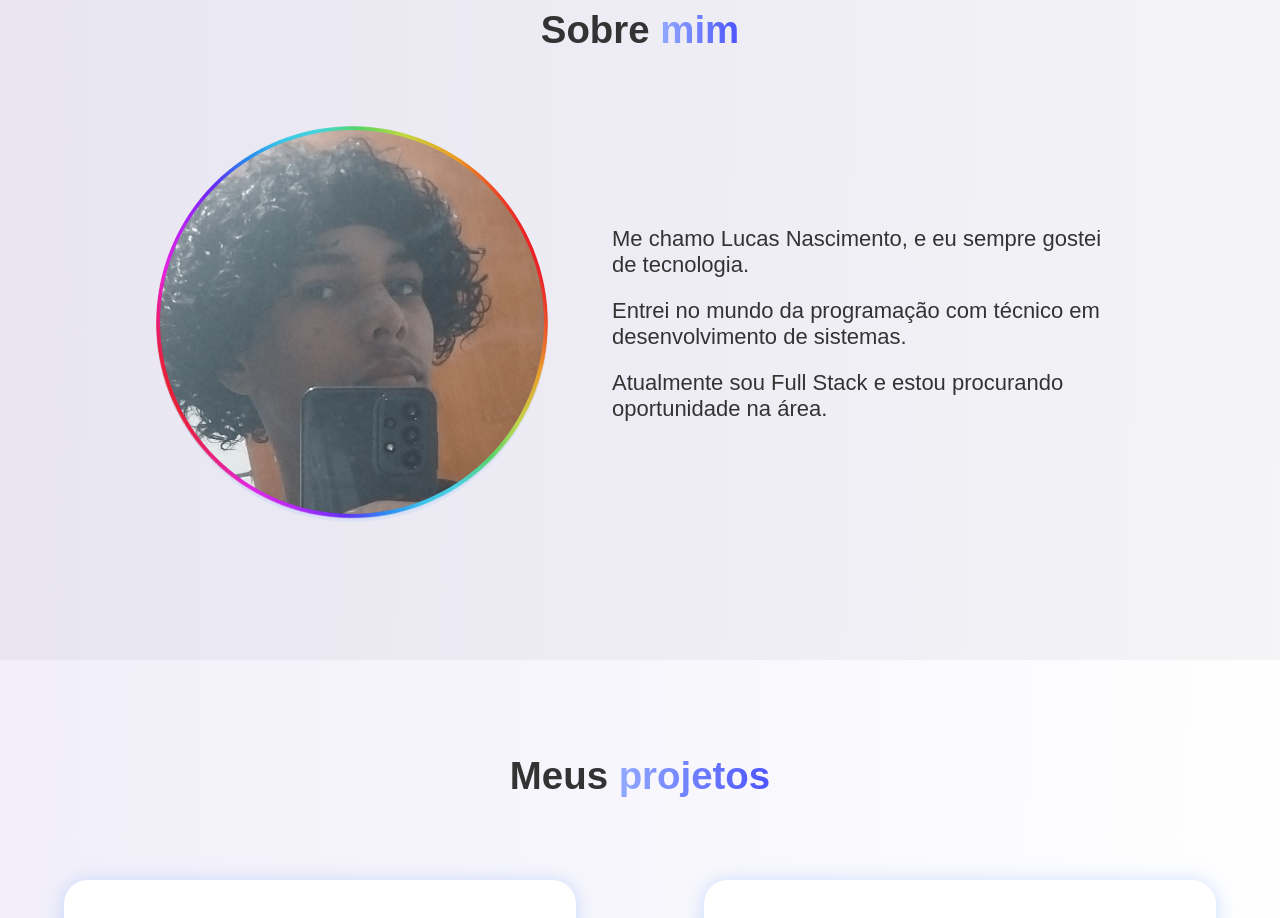
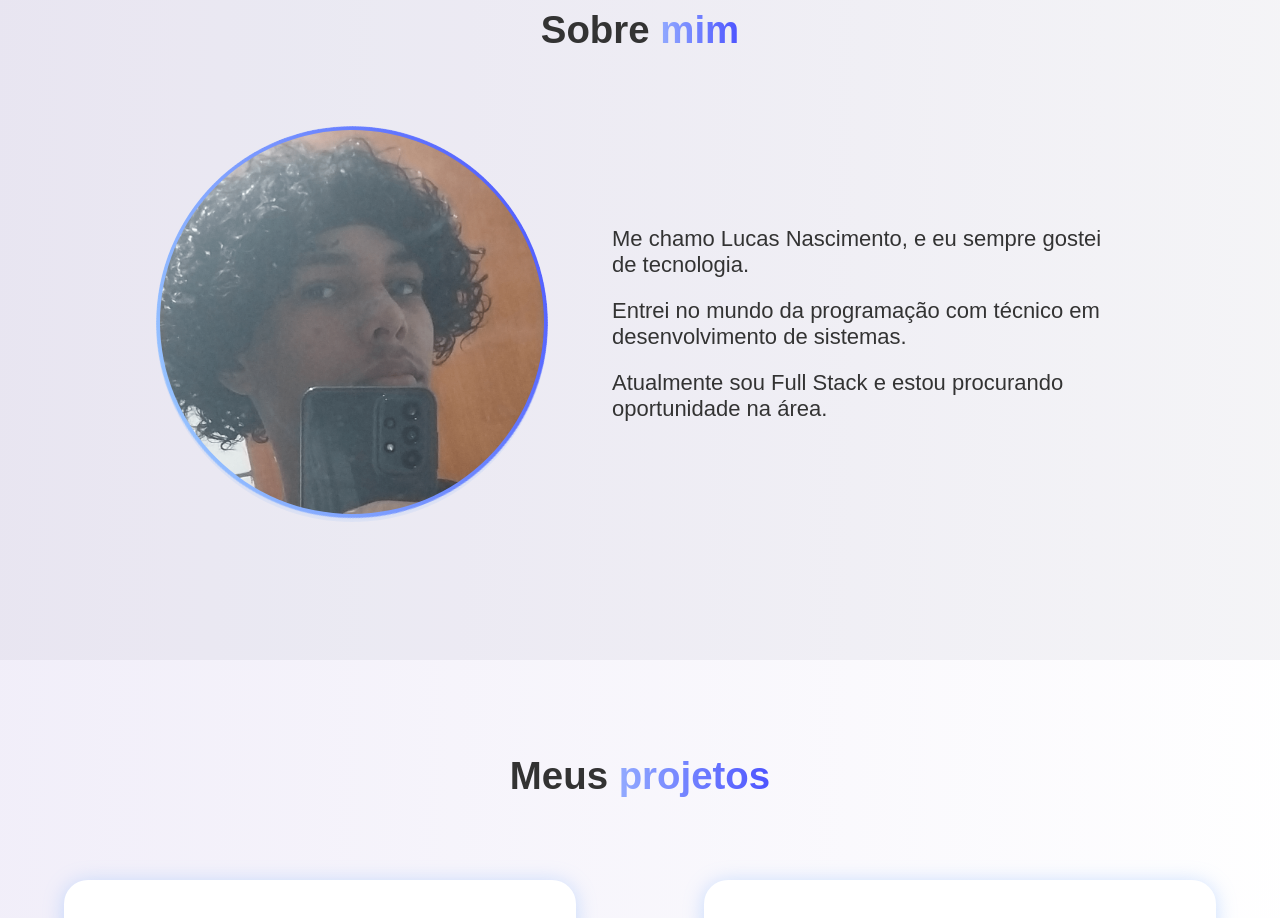
Before and after one commit to lucasns06/portfolio, a React (Create React App) app: page /#/ in a window 1280 px wide. Shown: the part 940-1858 px from the top of the page. Built offline with nearby package versions, Linux system fonts and the light colour scheme.

Commit message:
mudança na cor da borda do sobre

```diff
--- a/src/components/sobre/sobre.css
+++ b/src/components/sobre/sobre.css
@@ -20,11 +20,11 @@
   gap: 64px;
   padding: 0 16px;
 }
-.sobre-texto{
+.sobre-texto {
   max-width: 512px;
   text-align: left;
 }
-.sobre-texto p{
+.sobre-texto p {
   font-size: 22px;
   opacity: 0;
 }
@@ -46,32 +46,22 @@
 .sobreContainerImg::before {
   top: 0px;
   left: 0px;
-    content: '';
+  content: "";
   position: absolute;
   width: 100%;
   height: 99%;
   border-radius: 100%;
   background: linear-gradient(
     90deg,
-        rgba(255, 0, 0, 1) 0%,
-        rgba(255, 154, 0, 1) 10%,
-        rgba(208, 222, 33, 1) 20%,
-        rgba(79, 220, 74, 1) 30%,
-        rgba(63, 218, 216, 1) 40%,
-        rgba(47, 201, 226, 1) 50%,
-        rgba(28, 127, 238, 1) 60%,
-        rgba(95, 21, 242, 1) 70%,
-        rgba(186, 12, 248, 1) 80%,
-        rgba(251, 7, 217, 1) 90%,
-        rgba(255, 0, 0, 1) 100%
+    rgba(77, 84, 255, 1) 0%,
+    rgba(155, 197, 255, 1) 100%
   );
   z-index: -1;
   animation: neon 1s infinite linear;
 }
-
 @keyframes neon {
   from {
-        rotate: 360deg
+    rotate: 360deg;
   }
 
   to {
@@ -86,7 +76,7 @@
   }
 }
 @media (max-width: 720px) {
-    .sobreContainer{
+  .sobreContainer {
     flex-direction: column;
     gap: 16px;
   }
```
Lines whose indentation alone changed are shown as unchanged.
